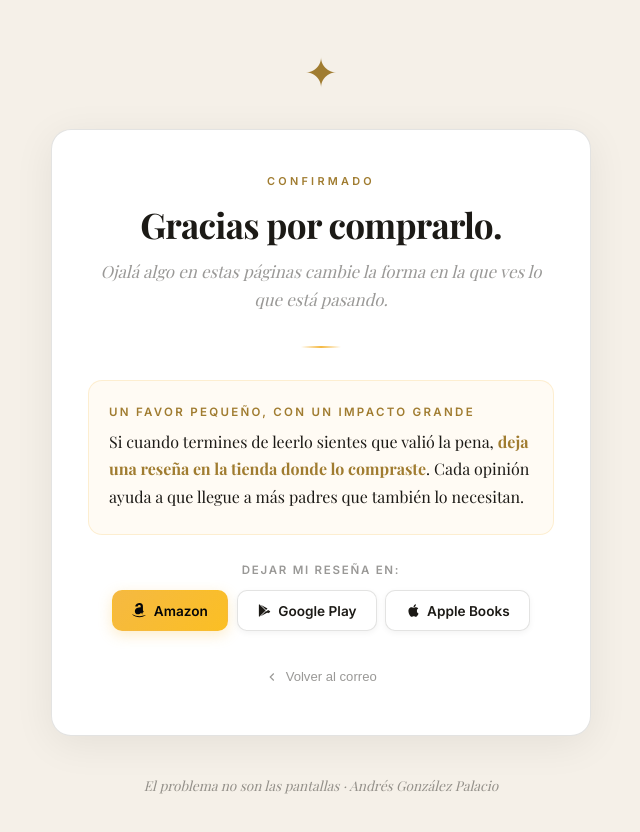
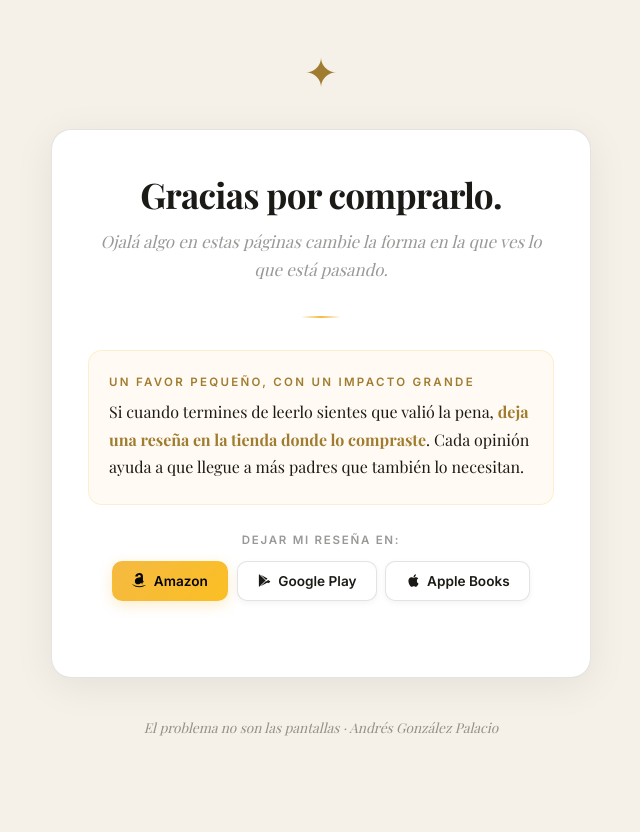
Before and after one commit to andresgonzalezindahouse-ui/el-problema-no-son-las-pantallas, a website: page public/gracias.html in a window 1280 px wide. Shown: the whole page, without its empty margins (319-959 px from the left). After the commit the page ends 800 px from the top, so only its background shows below. Drawn offline with nearby package versions, Linux system fonts and the light colour scheme; a web font is replaced by a local one.

Commit message:
fix: remove eyebrow and back button from gracias page

```diff
--- a/public/gracias.html
+++ b/public/gracias.html
@@ -239,7 +239,6 @@
   <div class="ornament" aria-hidden="true">✦</div>
 
   <div class="card">
-    <p class="card__eyebrow">Confirmado</p>
     <h1 class="card__title">Gracias por comprarlo.</h1>
     <p class="card__subtitle">
       Ojalá algo en estas páginas cambie la forma en la que ves lo que está pasando.
@@ -290,13 +289,6 @@
       </a>
     </div>
 
-    <!-- Back to email -->
-    <button class="back-link" onclick="window.history.back()" id="gracias-back">
-      <svg viewBox="0 0 24 24" fill="none" stroke="currentColor" stroke-width="2">
-        <polyline points="15 18 9 12 15 6"/>
-      </svg>
-      Volver al correo
-    </button>
   </div>
 
   <footer class="footer">
```
